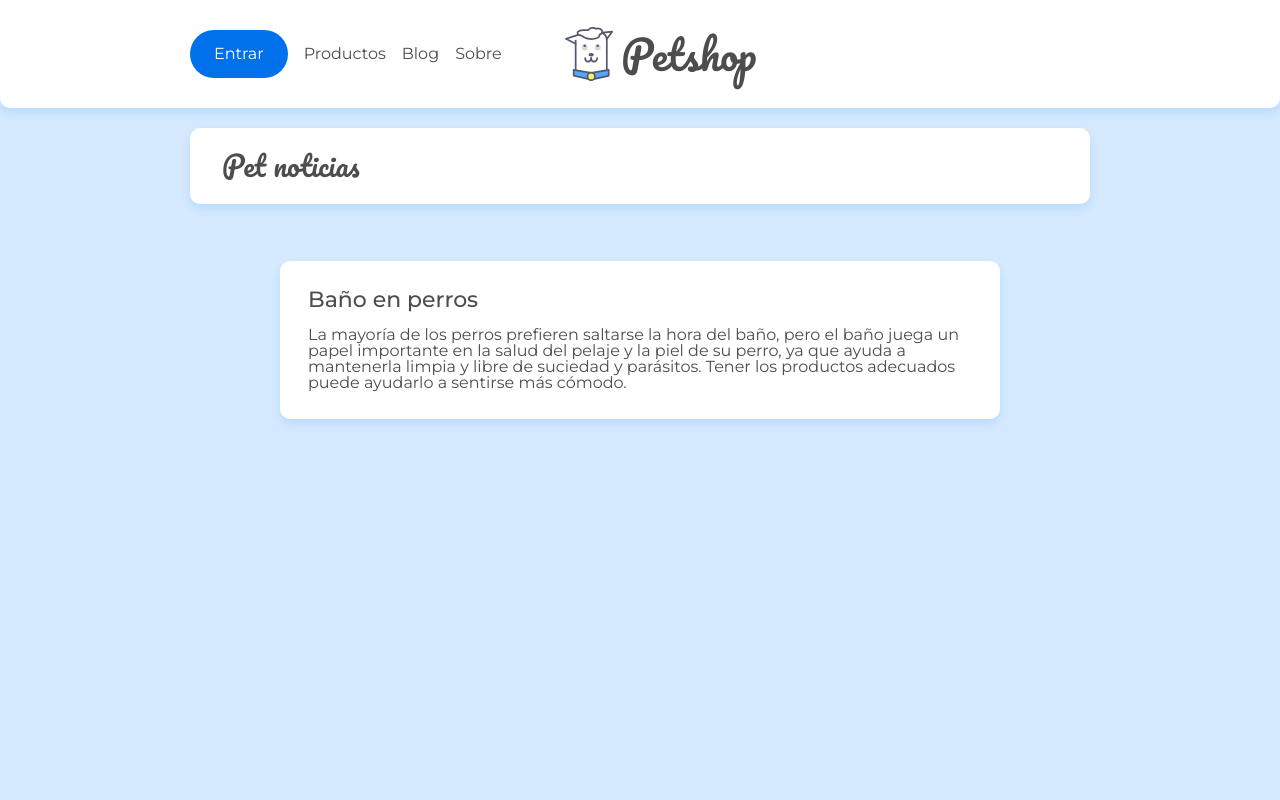
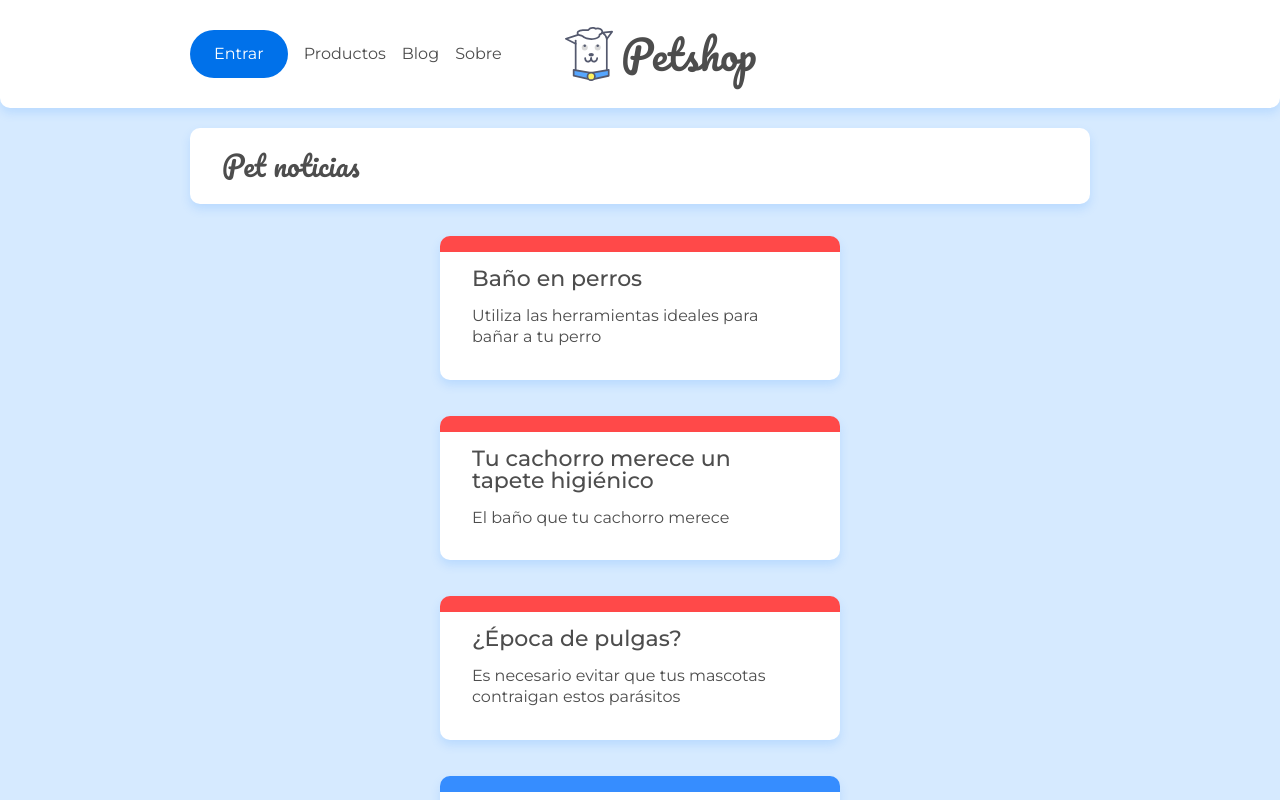
Before and after one commit to miguel-bolanos/React-Router-Navegacion-SPA-proyecto-alura, a React (Create React App) app: page / in a window 1280 px wide. Shown: the top 800 px of the page. Built offline with nearby package versions, Linux system fonts and the light colour scheme; data requests are answered from the project's data file.

Commit message:
se agrega proceso de api en el archivo listpost: se crea conexion se mapeo para usar los datos y en home se usa la funcion exportada de listposts

```diff
--- /dev/null
+++ b/src/api/api.js
@@ -0,0 +1,10 @@
+import axios from 'axios'
+
+export const api = axios.create({
+    baseURL:"http://localhost:5000/"
+})
+
+export const buscar =async (url,setData)=> {
+    const respuesta = await api.get(url)
+    setData(respuesta.data)
+}
--- /dev/null
+++ b/src/components/ListPosts.jsx
@@ -0,0 +1,33 @@
+import { useState , useEffect } from "react"
+import "../assets/css/componentes/card.css"
+import { buscar } from "../api/api"
+import { Link } from "react-router-dom"
+
+const ListPosts = ({ url }) => {
+
+    const [posts,setposts] = useState([])
+
+    useEffect(()=> {
+        buscar(url,setposts)
+    },[url])
+
+    return (
+        <section className="posts container">
+           {
+                posts.map(post => {
+                    const { id, title, metadescription, categoria } = post;
+                    return <Link to={`/posts/${id}`} className={`post__card post-card--${categoria}`} key={id}>
+                        <article >
+                            <h3 className="post-card__title">
+                                {title}
+                            </h3>
+                            <p className="post-card__meta">{metadescription}</p>
+                        </article>
+                    </Link>
+                })
+            }
+        </section>
+    )
+}
+
+export default ListPosts
--- a/src/pages/Home.jsx
+++ b/src/pages/Home.jsx
@@ -1,15 +1,12 @@
+import ListPosts from "../components/ListPosts"
+
 const Home = () => {
   return (
     <main>
       <div className="container">
         <h2 className="title-page">Pet noticias</h2>
+        <ListPosts url={'/posts'}/>
       </div>
-      <section className="container flex flex--center">
-        <article className="card post">
-          <h2 className="post-card__title">Baño en perros</h2>
-          <p className="post-card__text">La mayoría de los perros prefieren saltarse la hora del baño, pero el baño juega un papel importante en la salud del pelaje y la piel de su perro, ya que ayuda a mantenerla limpia y libre de suciedad y parásitos. Tener los productos adecuados puede ayudarlo a sentirse más cómodo.</p>
-        </article>
-      </section>
     </main>
   )
 }
```
